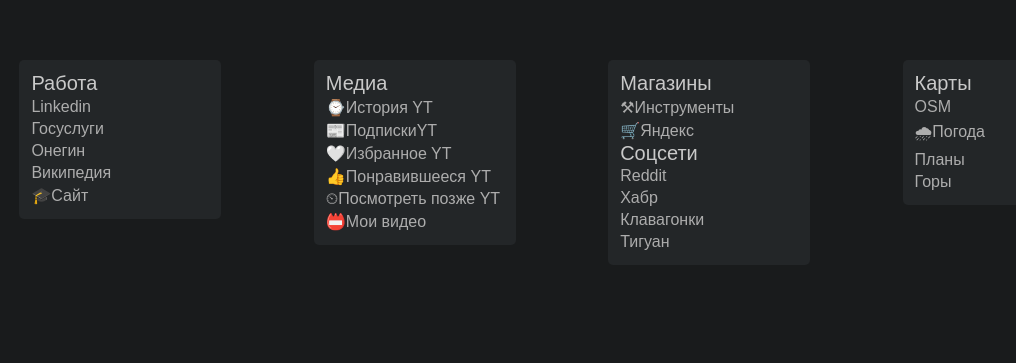
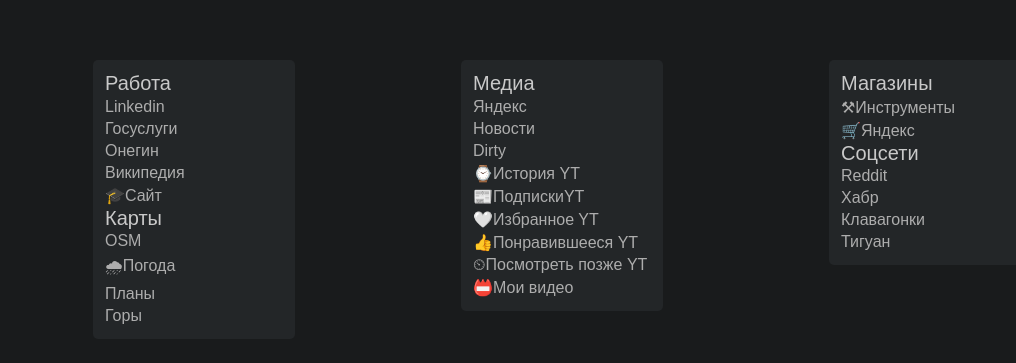
Before and after one commit to lemosbor/lemosbor.github.io, a Jekyll site: the page drafts/book.html, which Jekyll copies as it is, in a window 1280 px wide. Shown: the top 363 px of the page, without its empty margins (83-1099 px from the left). Built offline with Jekyll 4.4.1, drawn with Linux system fonts in a browser that asks for light colours.

Commit message:
Update book.html

```diff
--- a/drafts/book.html
+++ b/drafts/book.html
@@ -21,14 +21,20 @@
           <li><a href="https://Onegin.com/">Онегин</a></li>
           <li><a href="https://ru.wikipedia.org/">Википедия</a></li>
           <li><a href="https://lemosbor.github.io/">🎓Сайт</a></li>
-
-
+		          <h>Карты</h>
+          <li><a href="https://www.openstreetmap.org/#map=11/55.6514/37.5138&layers=C">OSM</a></li>
+          <li><a href="https://www.windy.com/ru/-%D0%A2%D0%B5%D0%BC%D0%BF%D0%B5%D1%80%D0%B0%D1%82%D1%83%D1%80%D0%B0-temp?temp,54.674,43.813,4,m:fjgagIy">🌧Погода</a></li>
+          <li><a href="https://nakarte.me/#m=5/56.65623/49.24072&l=Czt">Планы</a></li>
+          <li><a href="https://opentopomap.org/#map=5/54.317/52.932">Горы</a></li>
         </div>
       </div>
 
       <div class="category">
         <div class="bookmarks">
           <h>Медиа</h>
+	<li><a href="https://ya.ru">Яндекс</a></li>
+		<li><a href="https://dzen.ru/news?issue_tld=ru">Новости</a></li>
+		<li><a href="https://d3.ru">Dirty</a></li>
           <li><a href="https://www.youtube.com/feed/history">⌚История YT</a></li>
           <li><a href="https://www.youtube.com/feed/subscriptions">📰ПодпискиYT</a></li>
           <li><a href="https://www.youtube.com/playlist?list=FLSHYgDLuyJKuOXPDeAWqFpw">🤍Избраннoe YT</a></li>
@@ -49,21 +55,8 @@
           <li><a href="https://habr.com/ru/users/lemos/">Хабр</a></li>
           <li><a href="https://http://klavogonki.ru/">Клавагонки</a></li>
           <li><a href="https://forum.tiguans.ru/">Тигуан</a></li>
-
-
-        </div>
-      </div>
-	  <div class="category">
-        <div class="bookmarks">
-          <h>Карты</h>
-          <li><a href="https://www.openstreetmap.org/#map=11/55.6514/37.5138&layers=C">OSM</a></li>
-          <li><a href="https://www.windy.com/ru/-%D0%A2%D0%B5%D0%BC%D0%BF%D0%B5%D1%80%D0%B0%D1%82%D1%83%D1%80%D0%B0-temp?temp,54.674,43.813,4,m:fjgagIy">🌧Погода</a></li>
-          <li><a href="https://nakarte.me/#m=5/56.65623/49.24072&l=Czt">Планы</a></li>
-          <li><a href="https://opentopomap.org/#map=5/54.317/52.932">Горы</a></li>
         </div>
       </div>
       </div>
-
   </body>
-
 </html>
```
